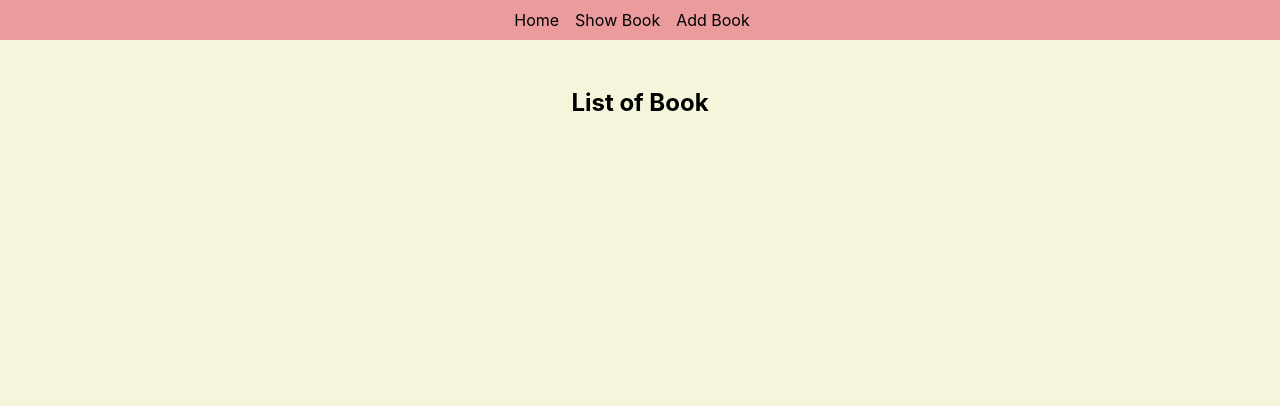
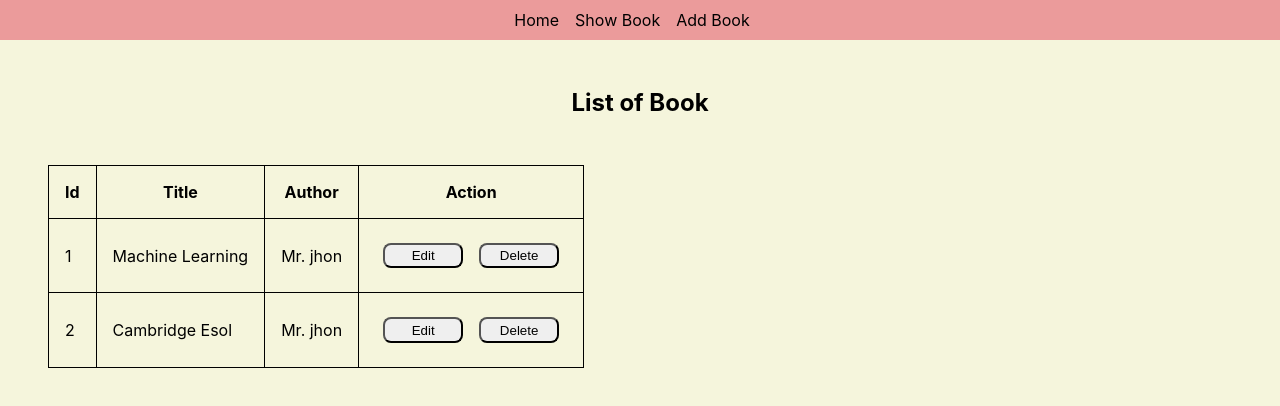
Before and after one commit to tanianasrin1/redux-project, a React (Create React App) app: page /showBook in a window 1280 px wide. Shown: the top 406 px of the page. Built offline with nearby package versions, Linux system fonts and the light colour scheme.

Commit message:
table pages added

```diff
--- a/src/Components/BooksView/BooksView.js
+++ b/src/Components/BooksView/BooksView.js
@@ -7,6 +7,34 @@
     return (
         <div>
             <h2>List of Book</h2>
+            <table>
+                <thead>
+                    <tr>
+                        <th>Id</th>
+                        <th>Title</th>
+                        <th>Author</th>
+                        <th>Action</th>
+                    </tr>
+                </thead>
+                <tbody>
+                    {books && books.map((book)=> {
+                        const {id, title, author} = book;
+                        console.log(book)
+                        return (
+                            <tr key={id}>
+                            <td> {id} </td>
+                            <td> {title} </td>
+                            <td> {author} </td>
+                            <td>
+                                <button>Edit</button>
+                                <button>Delete</button>
+                            </td>
+
+                        </tr>
+                        )
+                    })}
+                </tbody>
+            </table>
         </div>
     );
 };
```
